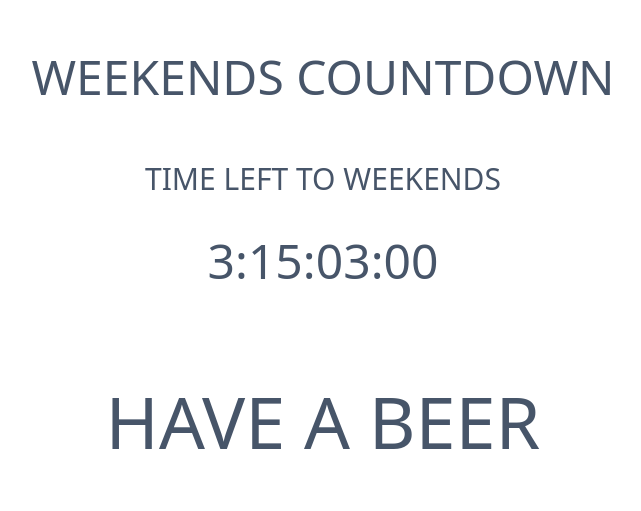
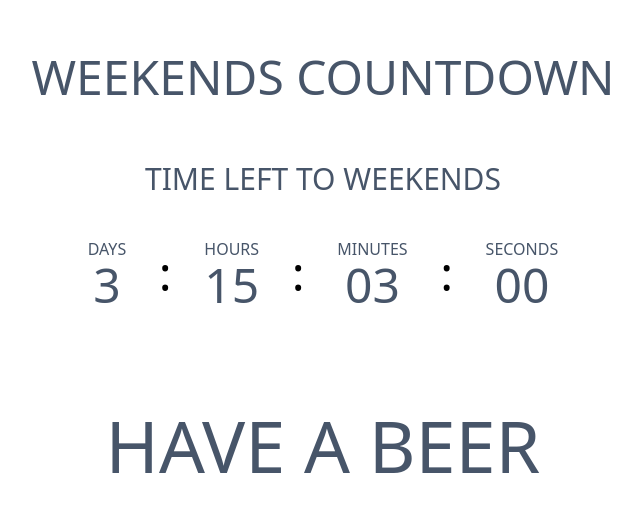
Before and after one commit to Nedilko/weekends, a React (Vite) app: page / in a window 1280 px wide. Shown: the part 107-618 px from the top of the page, without its empty margins (317-958 px from the left). Built offline with nearby package versions, Linux system fonts and the light colour scheme.

Commit message:
added styles

```diff
--- a/src/App.jsx
+++ b/src/App.jsx
@@ -6,8 +6,8 @@ import Actiontext from './components/ActionText'
 
 function App() {
   return (
-    <div className="App">
-      <section className="flex flex-col h-screen bg-white">
+    <div className="flex justify-center h-screen">
+      <section className="flex flex-col bg-white">
         <Description />
         <Actiontext />
         <Clock />
--- a/src/components/Clock/Clock.jsx
+++ b/src/components/Clock/Clock.jsx
@@ -1,16 +1,19 @@
-import Digit from './Digit'
+import Digitblock from './Digitblock'
 import Separator from './Separator'
 
 function Clock() {
   return (
-    <div className="flex flex-row justify-center font-thin uppercase text-center text-slate-600 text-5xl mb-5 mt-5">
-      <Digit digit="3" />
+    <div className="flex flex-row justify-around items-center text-center mb-5 mt-5 mx-10">
+      <Digitblock label="days" digit="3" />
       <Separator />
-      <Digit digit="15" />
+
+      <Digitblock label="hours" digit="15" />
       <Separator />
-      <Digit digit="03" />
+
+      <Digitblock label="minutes" digit="03" />
       <Separator />
-      <Digit digit="00" />
+
+      <Digitblock label="seconds" digit="00" />
     </div>
   )
 }
--- a/src/components/Clock/Digit.jsx
+++ b/src/components/Clock/Digit.jsx
@@ -5,7 +5,7 @@ Digit.propTypes = {
 }
 
 function Digit({ digit }) {
-  return <div>{digit}</div>
+  return <div className="text-5xl">{digit}</div>
 }
 
 export default Digit
--- /dev/null
+++ b/src/components/Clock/Digitblock.jsx
@@ -0,0 +1,19 @@
+import PropTypes from 'prop-types'
+import Digit from './Digit'
+
+Digitblock.propTypes = {
+  label: PropTypes.string.isRequired,
+  digit: PropTypes.string.isRequired,
+  noSeparator: PropTypes.bool,
+}
+
+function Digitblock({ label, digit }) {
+  return (
+    <div className="font-thin uppercase text-slate-600">
+      <label className="">{label || '<digit_label>'}</label>
+      <Digit digit={digit} />
+    </div>
+  )
+}
+
+export default Digitblock
--- a/src/components/Clock/Separator.jsx
+++ b/src/components/Clock/Separator.jsx
@@ -5,7 +5,7 @@ Separator.propTypes = {
 }
 
 function Separator({ separator }) {
-  return <div>{separator || ':'}</div>
+  return <div className="text-5xl">{separator || ':'}</div>
 }
 
 export default Separator
```
